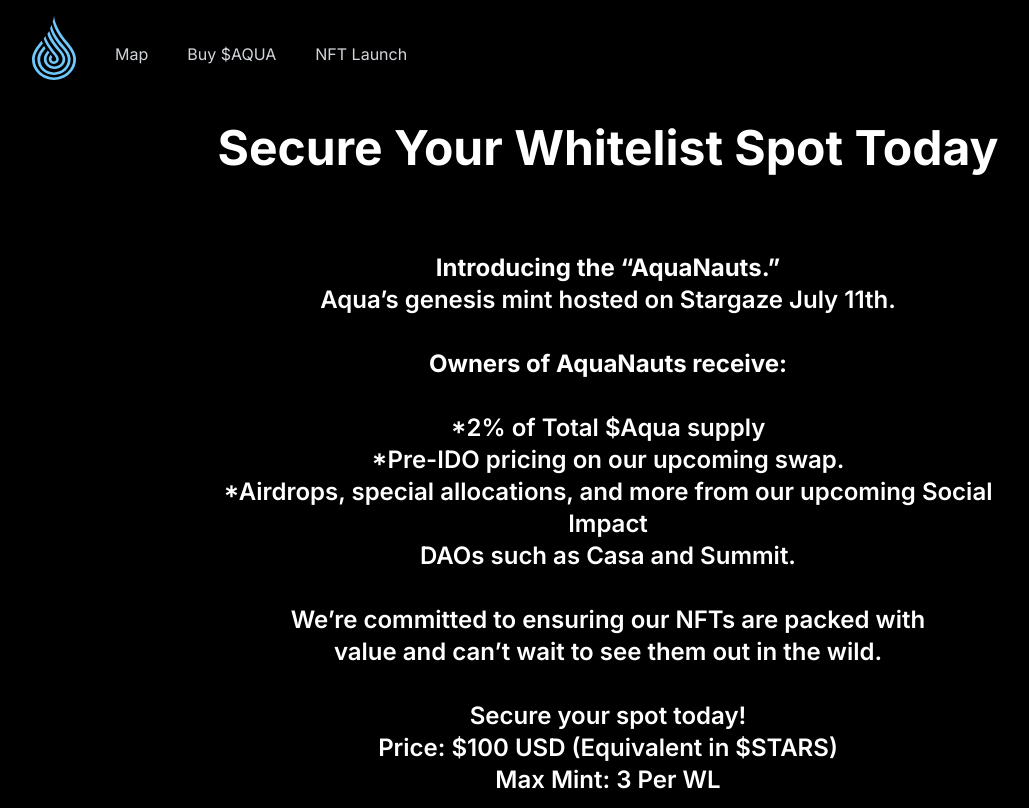
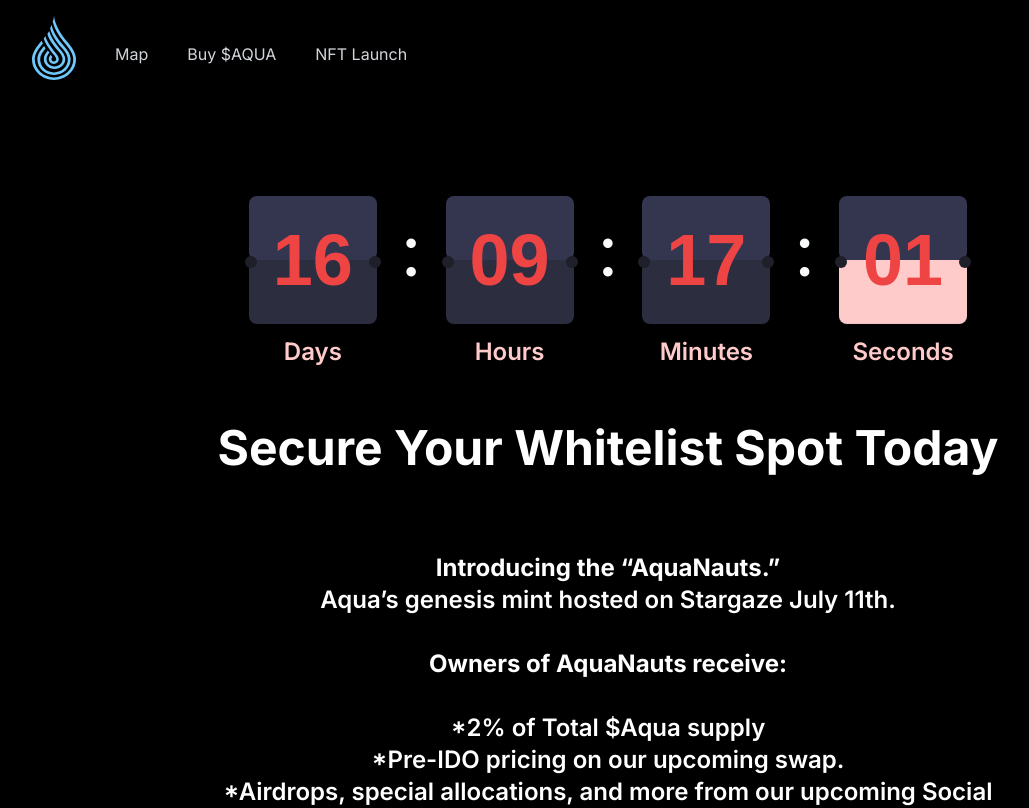
Before and after one commit to AquaOnJuno/AquaDAO, a Next.js app: page /nftlaunch in a window 1280 px wide. Shown: the top 808 px of the page, without its empty margins (32-1061 px from the left). Built offline with nearby package versions, Linux system fonts and the light colour scheme.

Commit message:
countdown

```diff
--- /dev/null
+++ b/components/NftLaunch/NumberBox.tsx
@@ -0,0 +1,32 @@
+import React from 'react'
+
+interface numProp {
+   num: string | number,
+   unit: string,
+   flip: boolean,
+};
+
+export const NumberBox = ({ num, unit, flip }: numProp) => {
+   return (
+      <div className="flex flex-col items-center mt-4 px-2">
+         <div className=" relative bg-transparent flex flex-col items-center justify-center rounded-lg w-32 h-32  text-2xl md:text-4xl mt-4 ">
+            <div className="rounded-t-lg rounded-b-lg bg-[#343650] w-full h-full"></div>
+
+            <div className="text-5xl absolute text-red-500 z-10 font-bold font-redhat md:text-7xl font-mono ">
+               {num}
+            </div>
+
+            <div className=" rounded-b-lg rounded-t-lg bg-[#2c2e3f] w-full h-full"></div>
+
+            <div className={`absolute  w-full h-1/2 top-0  rounded-t-lg z-5 ${flip ? 'animate-flip bg-red-200' : 'bg-transparent'}`}></div>
+            {/* Two Small Dots */}
+            <div className="absolute -right-1 top-[60px] rounded-full w-[12px] h-[12px] bg-[#1e1f29]"></div>
+            <div className="absolute -left-1 top-[60px] rounded-full w-[12px] h-[12px] bg-[#1e1f29]" ></div>
+
+         </div>
+         <p className="text-lg mt-3 font-semibold text-red-200  md:text-2xl ">
+            {unit}
+         </p>
+      </div>
+   )
+}
--- /dev/null
+++ b/components/NftLaunch/TimerContainer.tsx
@@ -0,0 +1,79 @@
+import React from 'react'
+import { NumberBox } from './NumberBox'
+
+interface timeProps {
+  days: number | string,
+  hours: number | string,
+  minutes: number | string,
+  seconds: number | string,
+}
+
+export const TimerContainer = ({ days, hours, minutes, seconds }: timeProps) => {
+  let daysFlip = false;
+  let hoursFlip = false;
+  let minutesFlip = false;
+  let secondsFlip = true;
+
+  if (seconds <= 0 && minutes <= 0 && hours <= 0 && days <= 0) {
+    daysFlip = false;
+    hoursFlip = false;
+    minutesFlip = false;
+    secondsFlip = false;
+  }
+
+  if (seconds == 0) {
+    if (minutes != 0) {
+      seconds = 59;
+    }
+
+    secondsFlip = false;
+    minutesFlip = true;
+  }
+  if (minutes == 0) {
+    if (hours != 0) {
+      minutes = 59;
+    }
+
+    minutesFlip = false;
+    hoursFlip = true;
+  }
+
+  if (hours == 0) {
+    hoursFlip = false;
+    if (days != 0) {
+      daysFlip = true;
+    }
+  }
+
+  if (days < 10) {
+    days = "0" + days
+  }
+
+  if (hours < 10) {
+    hours = "0" + hours
+  }
+
+  if (minutes < 10) {
+    minutes = "0" + minutes
+  }
+
+  if (seconds < 10) {
+    seconds = "0" + seconds
+
+  }
+
+  return (
+    <div className=" mt-2 md:mt-2  rounded-xl">
+      <div className="grid grid-cols-2 gap-4 py-6 px-10 md:flex md:items-center md:justify-between md:mt-2  rounded-xl md:px-6 md:py-8 ">
+        <NumberBox num={days} unit="Days" flip={daysFlip} />
+        <span className=" hidden text-5xl -mt-8 md:inline-block md:text-7xl font-normal text-gray-50 ">:</span>
+        <NumberBox num={hours} unit="Hours" flip={hoursFlip} />
+        <span className="hidden text-5xl -mt-8 md:inline-block md:text-7xl font-normal text-gray-50 ">:</span>
+        <NumberBox num={minutes} unit="Minutes" flip={minutesFlip} />
+        <span className="hidden text-5xl -mt-8 md:inline-block md:text-7xl font-normal text-gray-50 ">:</span>
+        <NumberBox num={seconds} unit="Seconds" flip={secondsFlip} />
+      </div>
+
+    </div>
+  )
+}
--- a/pages/nftlaunch.tsx
+++ b/pages/nftlaunch.tsx
@@ -1,7 +1,57 @@
+import React, { useState, useEffect } from "react";
+import { TimerContainer } from "components/NftLaunch/TimerContainer";
+
 const NftLaunch = () => {
+  // const [time, setTime] = useState<number>(7);
+  // const [newTime, setNewTime] = useState<number>(0)
+  const [days, setDays] = useState<number>(0);
+  const [hours, setHours] = useState<number>(0);
+  const [minutes, setMinutes] = useState<number>(0);
+  const [seconds, setSeconds] = useState<number>(0);
+  // const [message, setMessage] = useState<string>("");
+  // const timeToDays = time * 60 * 60 * 24 * 1000;
+
+  let countDownDate = 1657512000000;
+  useEffect(() => {
+    var updateTime = setInterval(() => {
+      var now = new Date().getTime();
+
+      var difference = countDownDate - now;
+
+      var newDays = Math.floor(difference / (1000 * 60 * 60 * 24));
+      var newHours = Math.floor((difference % (1000 * 60 * 60 * 24)) / (1000 * 60 * 60));
+      var newMinutes = Math.floor((difference % (1000 * 60 * 60)) / (1000 * 60));
+      var newSeconds = Math.floor((difference % (1000 * 60)) / 1000);
+
+      setDays(newDays);
+      setHours(newHours);
+      setMinutes(newMinutes);
+      setSeconds(newSeconds);
+
+      if (difference <= 0) {
+        clearInterval(updateTime);
+        // setMessage("The Launch Has Started");
+        setDays(0);
+        setHours(0);
+        setMinutes(0);
+        setSeconds(0);
+      }
+    })
+
+    return () => {
+      clearInterval(updateTime);
+    }
+  }, []);
   return (
-    <div className="w-full md:w-2/3 p-4 flex flex-col items-center" >
-      <span className="text-5xl text-secondary font-black text-center">
+    <div className="w-full md:w-2/3 p-2 flex flex-col items-center" >
+      <TimerContainer
+        days={days}
+        hours={hours}
+        minutes={minutes}
+        seconds={seconds}
+      />
+
+      <span className="mt-2 md:mt-6 text-5xl text-secondary font-black text-center">
         Secure Your Whitelist Spot Today
       </span>
       <span className="text-2xl text-secondary font-semibold mt-20 text-center">
@@ -27,7 +77,7 @@
         <button className="btn btn-primary w-[250px] h-[62px] text-black" >
           JOIN WHITELIST
         </button>
-        <img src="/nft.png" alt="nft" className="mt-14"/>
+        <img src="/nft.png" alt="nft" className="mt-14" />
       </div>
     </div>
   );
--- /dev/null
+++ b/prettier.config.js
@@ -0,0 +1,4 @@
+module.exports = {
+  singleQuote: true,
+  semi: false,
+}
--- a/tailwind.config.js
+++ b/tailwind.config.js
@@ -11,7 +11,21 @@
   },
   darkMode: false, // or 'media' or 'class'
   theme: {
-    extend: {},
+    extend: {
+      animation: {
+        flip: 'flip 1s cubic-bezier(0, 0, 0.2, 1) infinite'
+      },
+      keyframes: {
+        flip: {
+          'from': { transform: 'rotateX(0deg)', transformOrigin: '50% bottom ', },
+          'to': { transform: 'rotateX(180deg)', transformOrigin: '50% bottom ', }
+        }
+      }
+    },
+    fontFamily: {
+      'redhat': ['Red Hat Text', 'sans-serif'],
+    },
+    plugins: [],
   },
   variants: {
     extend: {},
```
